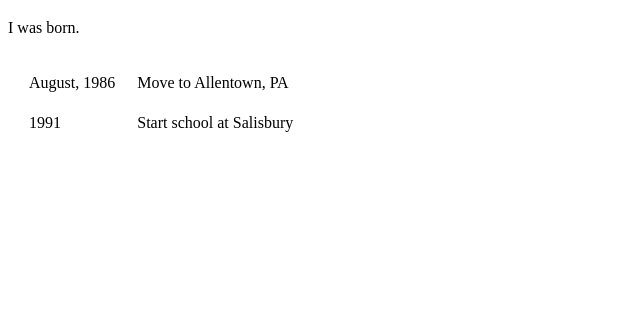
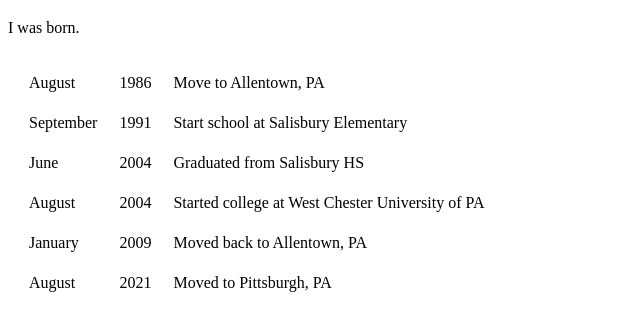
Before and after one commit to dallasyoung411/dallasyoung.com, a plain HTML site: page history.html in a window 1280 px wide. Shown: the part 61-392 px from the top of the page, without its empty margins (0-640 px from the left). Drawn offline with Linux system fonts and the light colour scheme.

Commit message:
update 2:27pm

```diff
--- a/history.html
+++ b/history.html
@@ -11,12 +11,34 @@
     <p>I was born.</p>
     <table cellspacing="20">
         <tr>
-            <td>August, 1986</td>
+            <td>August</td>
+            <td>1986</td>
             <td>Move to Allentown, PA</td>
         </tr>
         <tr>
+            <td>September</td>
             <td>1991</td>
-            <td>Start school at Salisbury</td>
+            <td>Start school at Salisbury Elementary</td>
+        </tr>
+        <tr>
+            <td>June</td>
+            <td>2004</td>
+            <td>Graduated from Salisbury HS</td>
+        </tr>
+        <tr>
+            <td>August</td>
+            <td>2004</td>
+            <td>Started college at West Chester University of PA</td>
+        </tr>
+        <tr>
+            <td>January</td>
+            <td>2009</td>
+            <td>Moved back to Allentown, PA</td>
+        </tr>
+        <tr>
+            <td>August</td>
+            <td>2021</td>
+            <td>Moved to Pittsburgh, PA</td>
         </tr>
     </table>
 </body>
```
Also changed, not shown: 1 other file.
